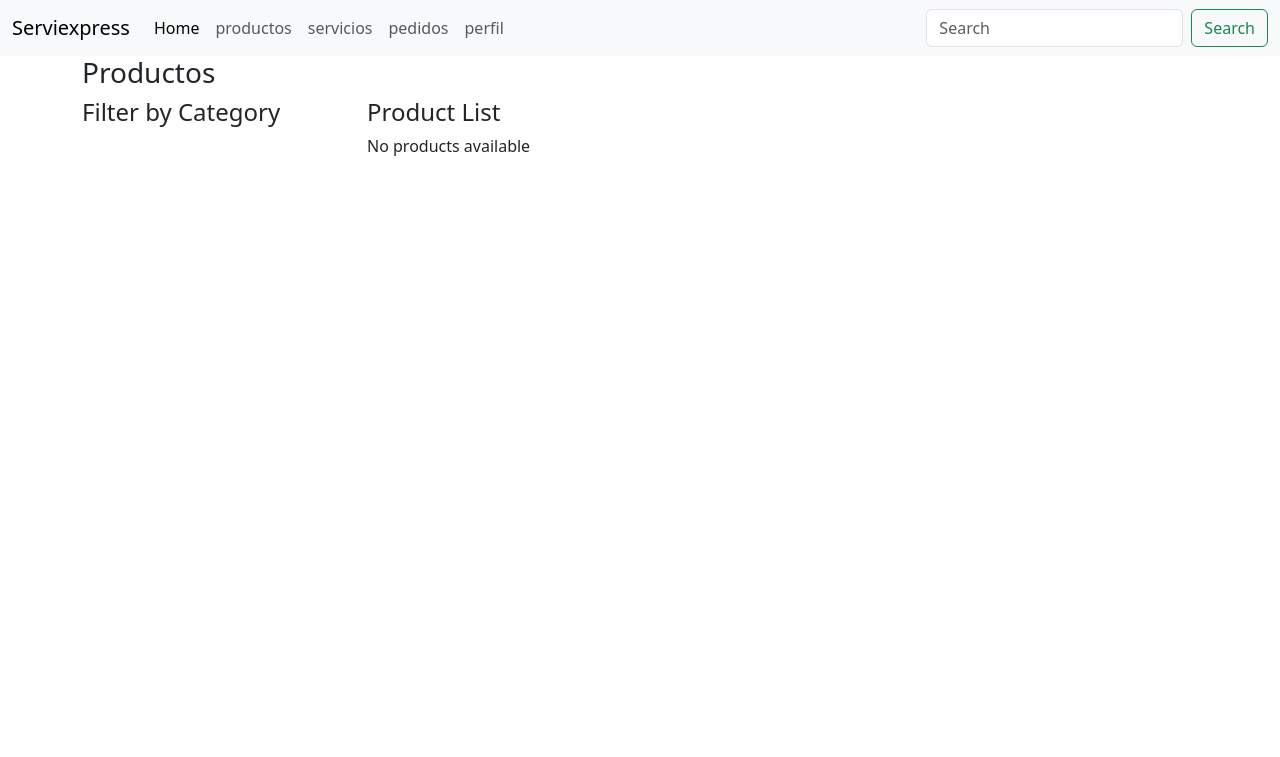
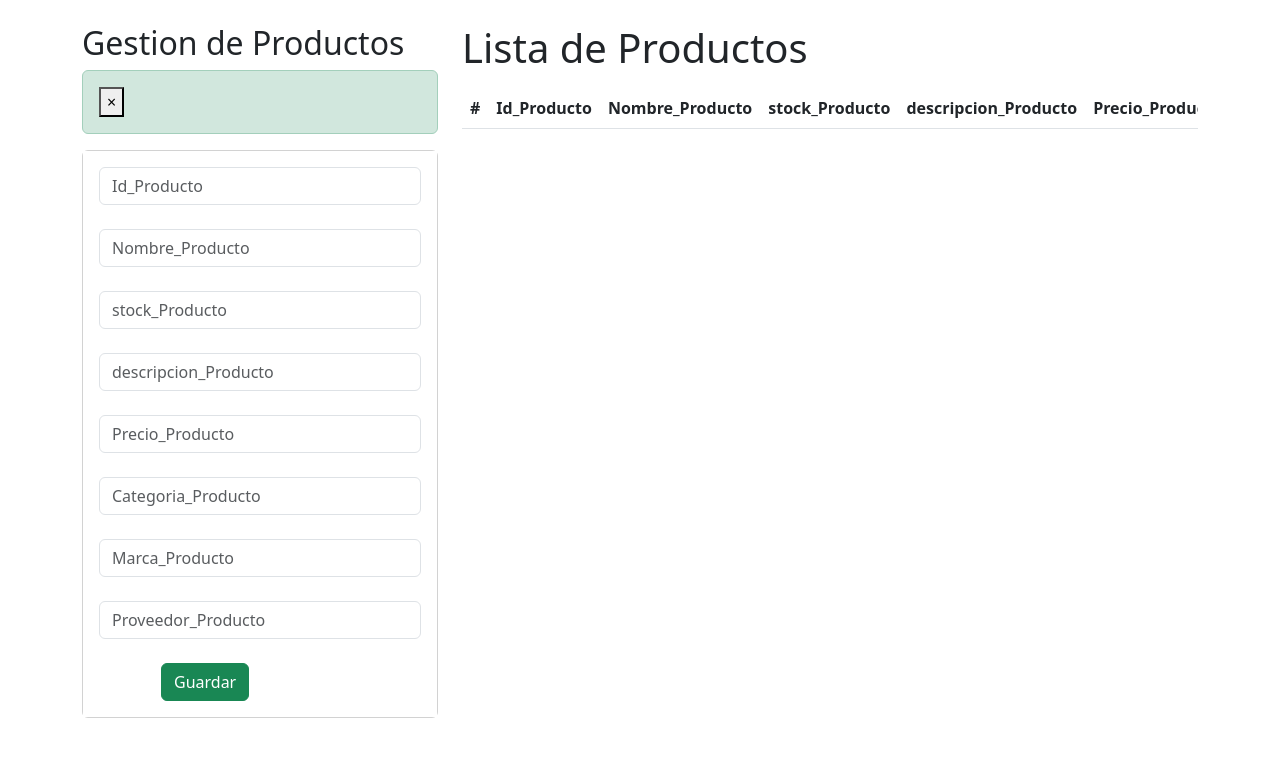
Before and after one commit to killerstrix/ServiExpres_Project, a Django app: page /productos/ in a window 1280 px wide. Shown: the top 757 px of the page. Run offline with Django 4.2, Linux system fonts and the light colour scheme; lists and menus that the app fills with data are empty; some libraries are stand-ins or nearby versions.

Commit message:
crud_cuentas

```diff
--- a/API_Rest/static/js/registro.js
+++ b/API_Rest/static/js/registro.js
@@ -1,6 +1,6 @@
 $(document).ready(function () {
     $("#btnvolverlogin").click(function () {
-        window.location.href = "/login/";
+        window.location.href = "/";
     });
 });
 
@@ -11,7 +11,7 @@ $("#btnCrearCuenta").click(function (e) {
     } else {
         Swal.fire("Datos Validos", "Cuenta creada con exito", "success")
             .then(function () {
-                window.location.href = "/login/";
+                window.location.href = "";
 
             });
     }
@@ -48,7 +48,7 @@ function validarR() {
     }
 
 
-    if (NumTel === "" || parseInt(NumTel) > 99999999 || parseInt(NumTel) < 10000000) {
+    if (NumTel === "" || parseInt(NumTel) > 99999999 || parseInt(NumTel) < 1000000) {
         html += "-El número telefónico debe tener 8 o 9 dígitos<br>";
     }
 
--- a/API_Rest/templates/core/MenuEmpleados.html
+++ b/API_Rest/templates/core/MenuEmpleados.html
@@ -27,10 +27,7 @@
                         <a class="nav-link" href="" id="btnLogOut">Cerrar Sesion</a>
                       </li>
                     </ul>
-                    <form class="d-flex" role="search">
-                      <input class="form-control me-2" type="search" placeholder="Search" aria-label="Search">
-                      <button class="btn btn-outline-success" type="submit">Search</button>
-                    </form>
+
                   </div>
                 </div>
               </nav>
--- a/API_Rest/templates/core/crud_productos.html
+++ b/API_Rest/templates/core/crud_productos.html
@@ -47,9 +47,7 @@
                                             <button type="submit" class="btn btn-success btn-block text-white">Guardar</button>
                                         </div>
                                         <br>
-                                        <div class="form-group">
-                                            <button type="submit" class="btn btn-danger btn-block text-white">Salir</button>
-                                        </div>
+
                                     </div>
                                 </form>
                             </div>
--- a/API_Rest/templates/core/productos.html
+++ b/API_Rest/templates/core/productos.html
@@ -1,92 +1,102 @@
 <!DOCTYPE html>
-<html lang="en">
-<head>
-    <meta charset="UTF-8">
-    <meta name="viewport" content="width=device-width, initial-scale=1.0">
-    <title>Serviexpress</title>
-    <link href="https://cdn.jsdelivr.net/npm/bootstrap@5.3.2/dist/css/bootstrap.min.css" rel="stylesheet" integrity="sha384-T3c6CoIi6uLrA9TneNEoa7RxnatzjcDSCmG1MXxSR1GAsXEV/Dwwykc2MPK8M2HN" crossorigin="anonymous">
-    <!-- Incluye los enlaces a los estilos y scripts de Ionic aquí -->
-</head>
+<html>
+  {% load static %}
+  <head>
+    <meta charset="utf-8" />
+    <meta http-equiv="X-UA-Compatible" content="IE=edge" />
+    <title></title>
+    <link href="https://cdn.jsdelivr.net/npm/bootstrap@5.3.0/dist/css/bootstrap.min.css" rel="stylesheet" integrity="sha384-9ndCyUaIbzAi2FUVXJi0CjmCapSmO7SnpJef0486qhLnuZ2cdeRhO02iuK6FUUVM" crossorigin="anonymous">
+    <meta name="viewport" content="width=device-width, initial-scale=1" />
 
-<body>
-    <header>
-        <nav class="navbar navbar-expand-lg navbar-light bg-light">
-            <div class="container-fluid">
-                <a class="navbar-brand" href="{% url 'index' %}">Serviexpress</a>
-                <button class="navbar-toggler" type="button" data-bs-toggle="collapse" data-bs-target="#navbarSupportedContent" aria-controls="navbarSupportedContent" aria-expanded="false" aria-label="Toggle navigation">
-                <span class="navbar-toggler-icon"></span>
-                </button>
-                <div class="collapse navbar-collapse" id="navbarSupportedContent">
-                    <ul class="navbar-nav me-auto mb-2 mb-lg-0">
-                        <li class="nav-item">
-                            <a class="nav-link active" aria-current="page" href="{% url 'index' %}">Home</a>
-                        </li>
-                        <li class="nav-item">
-                            <a class="nav-link" href="{% url 'productos' %}">productos</a>
-                        </li>
-                        <li class="nav-item">
-                            <a class="nav-link" href="{% url 'servicios' %}">servicios</a>
-                        </li>
-                        <li class="nav-item">
-                            <a class="nav-link" href="{% url 'pedidos' %}">pedidos</a>
-                        </li>
-                        <li class="nav-item">
-                            <a class="nav-link" href="{% url 'perfil' %}">perfil</a>
-                        </li>
-                    </ul>
-                    <form class="d-flex" role="search">
-                        <input class="form-control me-2" type="search" placeholder="Search" aria-label="Search">
-                        <button class="btn btn-outline-success" type="submit">Search</button>
-                    </form>
-                </div>
-            </div>
-        </nav>
-    </header>
-    <div class="container">
-        <h3>Productos</h3>
-        <div class="row">
-            <div class="col-md-3">
-                <h4>Filter by Category</h4>
-                <!-- Add your category filters here if needed -->
-            </div>
-            <div class="col-md-9">
-                <h4>Product List</h4>
+  </head>
+    <body>
+        <div id="cont_fondo">
+            <div class="container py-4">
                 <div class="row">
-                    {% for product in products %}
-                        <div class="col-md-4 mb-3">
-                            <div class="card">
-                                <!-- Add your product image here if available -->
-                                <div class="card-body">
-                                    <h5 class="card-title">{{ product.Nombre_Producto }}</h5>
-                                    <p class="card-text">
-                                        Stock: {{ product.stock_Producto }}<br>
-                                        Price: ${{ product.Precio_Producto }}
-                                        <!-- Add more product information here -->
-                                    </p>
-                                </div>
-                                <ul class="list-group list-group-flush">
-                                    <li class="list-group-item">Category: {{ product.Categoria_Producto }}</li>
-                                    <!-- Add more product details if needed -->
-                                </ul>
-                                <div class="card-body">
-                                    <!-- Add links or buttons as needed, e.g., for product details or purchase -->
-                                    <a href="#" class="card-link">Details</a>
-                                    <a href="#" class="card-link">Buy</a>
-                                </div>
+                    <div class="col-sm-12 col-md-6 col-lg-4 col-xl-4">
+                        <h2>Gestion de Productos</h2>
+
+                        <div class="alert alert-dismissible alert-success">
+                            <button type="button" class="close" data-dismiss="alert">&times;</button>
+                            <strong class="text-dark"></strong>
+                        </div>
+
+                        <div class="card">
+                            <div class="card-body" style="background-color: white;">
+                                <form action="/registrarProductos/" method="POST">{% csrf_token %}
+                                    <div class="form-group">
+                                        <input type="text" id="txtId_Producto" name="txtId_Producto" class="form-control" placeholder="Id_Producto" minlength="1" maxlength="7" required>
+                                        <br>
+                                        <input type="text" id="txtNombre_Producto" name="txtNombre_Producto" class="form-control" placeholder="Nombre_Producto" minlength="4"  maxlength="30" required>
+                                        <br>
+                                        <input type="number" id="txtstock_Producto" name="txtstock_Producto" class="form-control" placeholder="stock_Producto" minlength="4" maxlength="10" required>
+                                        <br>
+                                        <input type="text" id="txtdescripcion_Producto" name="txtdescripcion_Producto" class="form-control" placeholder="descripcion_Producto" minlength="10" maxlength="100" required>
+                                        <br>
+                                        <input type="number" id="txtPrecio_Producto" name="txtPrecio_Producto" class="form-control" placeholder="Precio_Producto" minlength="4" maxlength="9" required>
+                                        <br>
+                                        <input type="text" id="txtCategoria_Producto" name="txtCategoria_Producto" class="form-control" placeholder="Categoria_Producto" minlength="8" maxlength="30" required>
+                                        <br>
+                                        <input type="text" id="txtMarca_Producto" name="txtMarca_Producto" class="form-control" placeholder="Marca_Producto" minlength="6" maxlength="30" required>
+                                        <br>
+                                        <input type="text" id="txtProveedor_Producto" name="txtProveedor_Producto" class="form-control" placeholder="Proveedor_Producto" minlength="10" maxlength="40" required>
+                                    </div>
+                                    <br>
+                                    <div class="row" style="margin-left: 50px; display: flex;">
+                                        <div class="form-group">
+                                            <button type="submit" class="btn btn-success btn-block text-white">Guardar</button>
+                                        </div>
+                                        <br>
+
+                                    </div>
+                                </form>
                             </div>
                         </div>
-                    {% empty %}
-                        <div class="col-md-12">
-                            <p>No products available</p>
+                    </div>
+                    <div class="col-sm-12 col-md-6 col-lg-8 col-xl-8">
+                        <h1>Lista de Productos</h1>
+                        <div class="table-responsive py-2">
+                            <table class="table table-striped">
+                                <thead>
+                                    <tr>
+                                        <th>#</th>
+                                        <th>Id_Producto</th>
+                                        <th>Nombre_Producto</th>
+                                        <th>stock_Producto</th>
+                                        <th>descripcion_Producto</th>
+                                        <th>Precio_Producto</th>
+                                        <th>Categoria_Producto</th>
+                                        <th>Marca_Producto</th>
+                                        <th>Proveedor_Producto</th>
+                                    </tr>
+                                </thead>
+                                <tbody>
+                                    {% for p in productos %}
+                                    <tr>
+                                        <td>{{forloop.counter}}</td>
+                                        <td>{{p.Id_Producto}}</td>
+                                        <td>{{p.Nombre_Producto}}</td>
+                                        <td>{{p.stock_Producto}}</td>
+                                        <td>{{p.descripcion_Producto}}</td>
+                                        <td>{{p.Precio_Producto}}</td>
+                                        <td>{{p.Categoria_Producto}}</td>
+                                        <td>{{p.Marca_Producto}}</td>
+                                        <td>{{p.Proveedor_Producto}}</td>
+                                        <td><a href="/edicionProducto/{{p.Id_Producto}}" class="btn btn-info">Editar</a></td>
+                                        <td><a href="/eliminarProducto/{{p.Id_Producto}}" class="btn btn-danger" id="btneliminar">Eliminar</a></td>
+                                    </tr>
+                                    {% endfor %}
+                                </tbody>
+                            </table>
                         </div>
-                    {% endfor %}
+                    </div>
                 </div>
             </div>
         </div>
-    </div>
+    </body>
+    <script src="https://cdn.jsdelivr.net/npm/bootstrap@5.3.0/dist/js/bootstrap.bundle.min.js" integrity="sha384-geWF76RCwLtnZ8qwWowPQNguL3RmwHVBC9FhGdlKrxdiJJigb/j/68SIy3Te4Bkz" crossorigin="anonymous"></script>
+    <script src="https://ajax.googleapis.com/ajax/libs/jquery/3.7.1/jquery.min.js"></script>
+    <script src="https://cdn.jsdelivr.net/npm/sweetalert2@11"></script>
+    <script src="{% static 'js/registro.js' %}"></script>
 </body>
 </html>
-
-
-</body>
-</html>
--- a/API_Rest/views.py
+++ b/API_Rest/views.py
@@ -1,9 +1,45 @@
 from django.shortcuts import render, redirect
 from django.urls import reverse
-from .models import Producto, Servicio
+from .models import Producto, Servicio, Cuenta_Empleado
+
 def productos(request):
-    # Query all products from the Producto model
-    products = Producto.objects.all()
+    productos = Producto.objects.all()
+    return render(request, "core/productos.html", {"productos": productos})
+
+def crud_productos(request):
+    productos = Producto.objects.all()
+    return render(request, "core/crud_productos.html", {"productos": productos})
+
+def crud_Empleados(request):
+    cuenta_empleado = Cuenta_Empleado.objects.all()
+    return render(request, "core/crud_cuentas.html", {"cuenta_empleado": cuenta_empleado})
+
+def registrarEmpleado(request):
+    Id_Empleado = request.POST["txtId_Empleado"]
+    Primer_Nombre = request.POST["txtPrimer_nombre_Empleado"]
+    Segundo_Nombre = request.POST["txtSegundo_nombre_Empleado"]
+    Primer_Apellido = request.POST["txtPrimer_Apellido"]
+    Segundo_Apellido = request.POST["txtSegundo_Apellido"]
+    Direccion = request.POST["txtDireccion"]
+    Edad = request.POST["txtEdad"]
+    Cargo = request.POST["txtCargo"]
+
+    cuenta_empleado = Cuenta_Empleado()
+    cuenta_empleado.Id_Empleado = Id_Empleado
+    cuenta_empleado.Primer_Nombre = Primer_Nombre
+    cuenta_empleado.Segundo_Nombre = Segundo_Nombre
+    cuenta_empleado.Primer_Apellido = Primer_Apellido
+    cuenta_empleado.Segundo_Apellido = Segundo_Apellido
+    cuenta_empleado.Direccion = Direccion
+    cuenta_empleado.Edad = Edad
+    cuenta_empleado.Cargo = Cargo
+
+    cuenta_empleado.save()
+
+    return redirect(reverse("crud_cuentas"))
+def productos(request):
+    # Consulta todos los productos desde el modelo Producto
+    productos = Producto.objects.all()
 
     return render(request, 'core/productos.html', {"productos": productos})
 
@@ -32,9 +68,6 @@ def index(request):
     return render(request, "core/index.html")
 
 
-def crud_productos(request):
-    productos = Producto.objects.all()
-    return render(request, "core/crud_productos.html", {"productos": productos})
 
 
 def crud_Servicios(request):
```
Also changed, not shown: API_Rest/templates/core/crud_cuentas.html (+12 -13 lines), project_ServiExpress.db.
